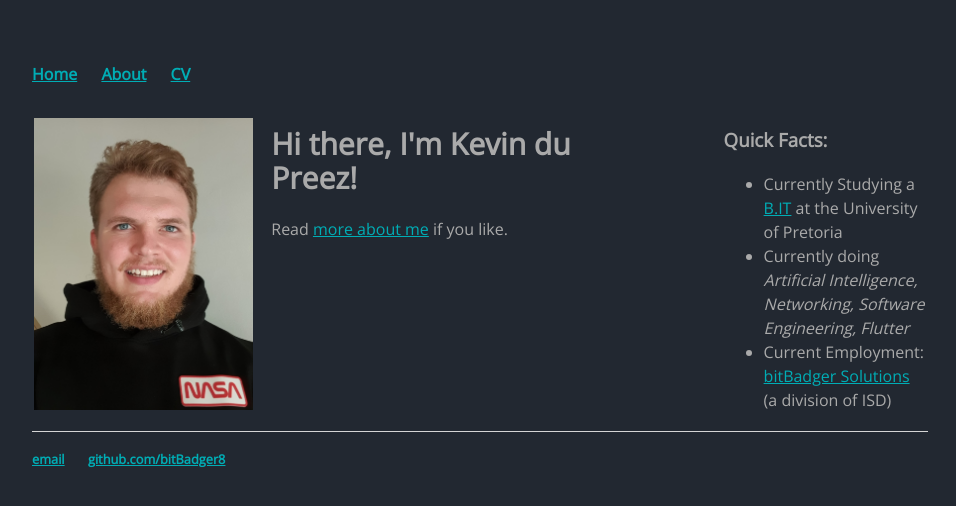
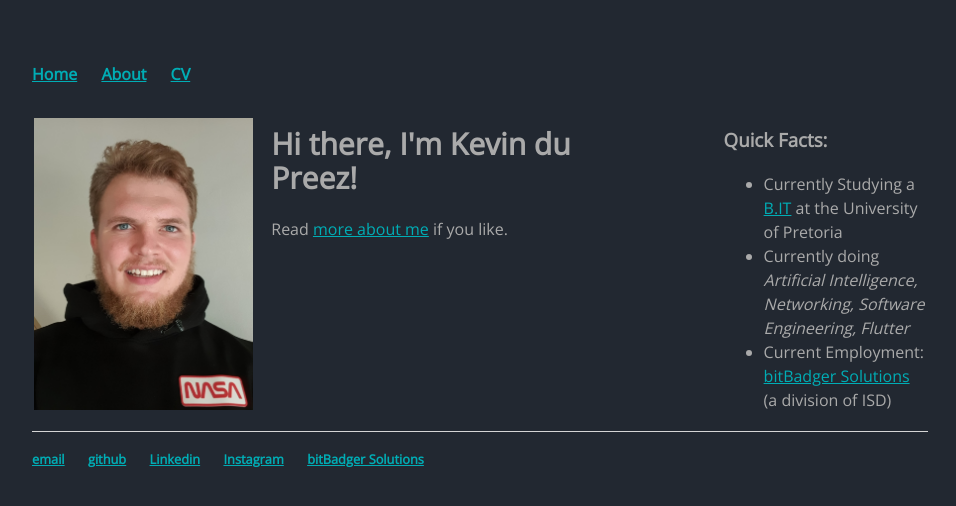
Before and after one commit to bitBadger8/bitBadger8.github.io, a Jekyll site: the page built from index.html, in a window 1280 px wide. Shown: the top 506 px of the page, without its empty margins (160-1116 px from the left). Built offline with Jekyll 4.4.1, drawn with Linux system fonts in a browser that asks for light colours.

Commit message:
Update default.html

```diff
--- a/_layouts/default.html
+++ b/_layouts/default.html
@@ -25,7 +25,11 @@
 			<footer>
 	    		<ul>
 	        		<li><a href="mailto:kevindupreez8@gmail.com">email</a></li>
-	        		<li><a href="https://github.com/bitBadger8">github.com/bitBadger8</a></li>
+	        		<li><a href="https://github.com/bitBadger8">github</a></li>
+				<li><a href="http://www.linkedin.com/in/kevindupreez8">Linkedin</a></li>
+				<li><a href="https://www.instagram.com/bit_badger/">Instagram</a></li>
+				<li><a href="https://bitbadger.co.za/">bitBadger Solutions</a></li>
+
 				</ul>
 			</footer>
 		</body>
```
